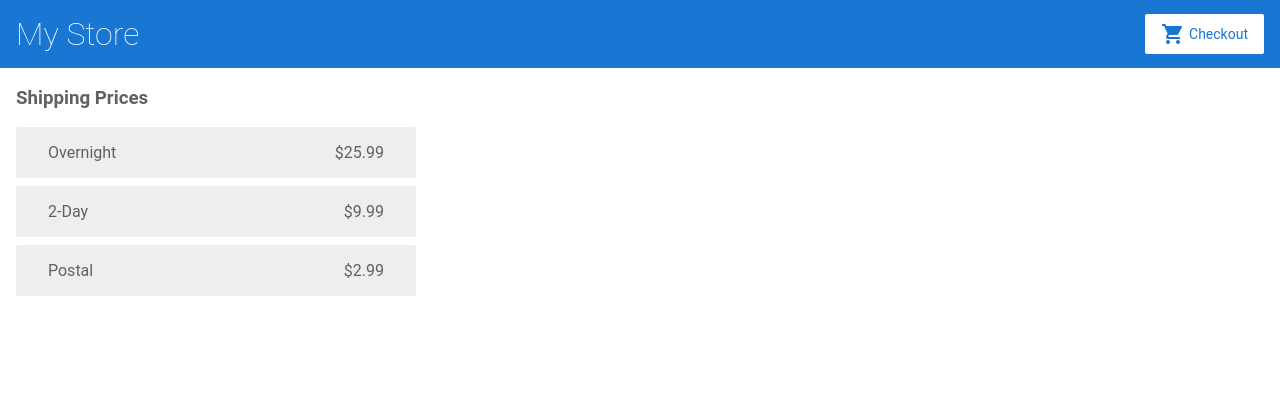
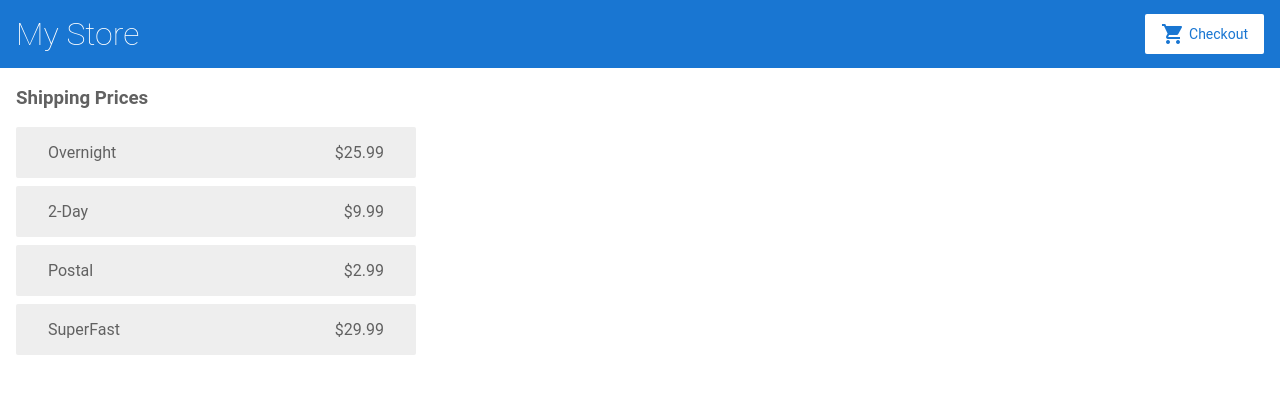
Before and after one commit to lucagavioli/angular-feev2v, an Angular app: page /shipping in a window 1280 px wide. Shown: the top 394 px of the page. Built offline with nearby package versions, Linux system fonts and the light colour scheme.

Commit message:
3 files modified

```diff
--- a/src/app/cart.service.ts
+++ b/src/app/cart.service.ts
@@ -19,7 +19,7 @@ export class CartService {
   }
   /* .. */
   getShippingPrices() {
-    return this.http.get<{type: string, price: number}[]>('/assets/shipping.json');
+    return this.http.get<{type: string, price: number, note: string}[]>('/assets/shipping.json');
   }
   constructor(
     private http: HttpClient
--- a/src/app/shipping/shipping.component.html
+++ b/src/app/shipping/shipping.component.html
@@ -2,4 +2,5 @@
 <div class="shipping-item" *ngFor="let shipping of shippingCosts | async">
   <span>{{ shipping.type }}</span>
   <span>{{ shipping.price | currency }}</span>
+  <!-- <span>{{ shipping.note }}</span> -->
 </div>
--- a/src/assets/shipping.json
+++ b/src/assets/shipping.json
@@ -1,14 +1,22 @@
 [
   {
     "type": "Overnight",
-    "price": 25.99
+    "price": 25.99,
+    "note": "Expensive"
   },
   {
     "type": "2-Day",
-    "price": 9.99
+    "price": 9.99,
+    "note": "Quite Expensive"
   },
   {
     "type": "Postal",
-    "price": 2.99
+    "price": 2.99,
+    "note": "Cheap"
+  },
+  {
+    "type": "SuperFast",
+    "price": 29.99,
+    "note": "Very Expensive"
   }
 ]
```
